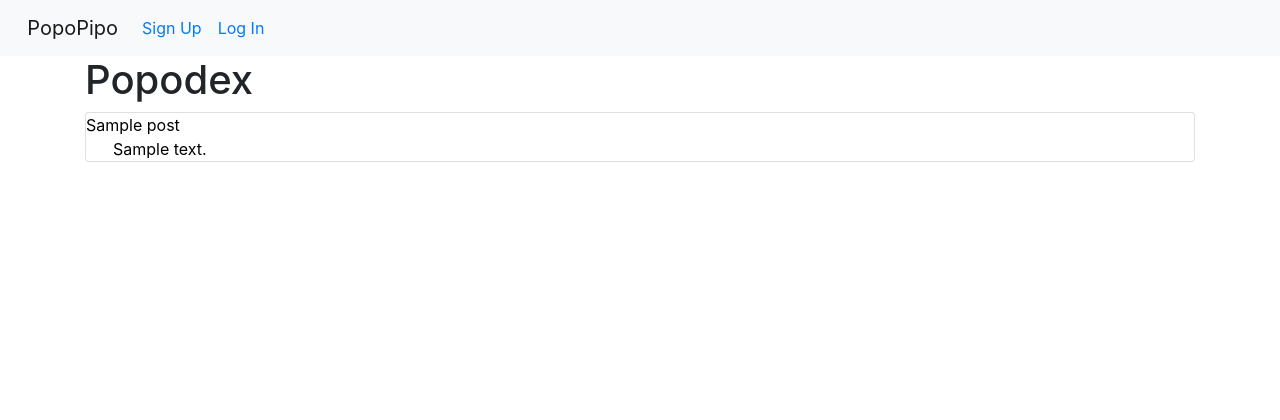
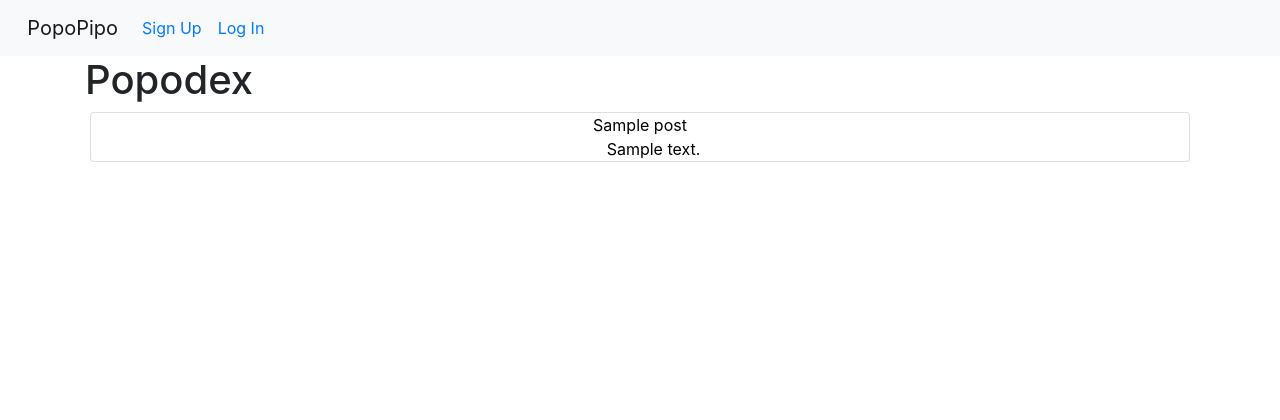
Before and after one commit to robified/mi_popopipo, a Django app: page /post/ in a window 1280 px wide. Shown: the top 420 px of the page. Run offline with Django 3.2, Linux system fonts and the light colour scheme; tables that the repository leaves empty hold one stand-in row (values such as "Sample post"); some libraries are stand-ins or nearby versions.

Commit message:
added Davids CSS

```diff
--- a/main_app/static/css/style.css
+++ b/main_app/static/css/style.css
@@ -8,3 +8,14 @@ a:hover {
     text-decoration: none;
     color: inherit;
 }
+
+.wrap {
+    display: flex;
+    flex-wrap: wrap;
+    margin-left: 8%;
+}
+
+.card {
+    margin: 5px;
+    text-align-last: center;
+}
```
